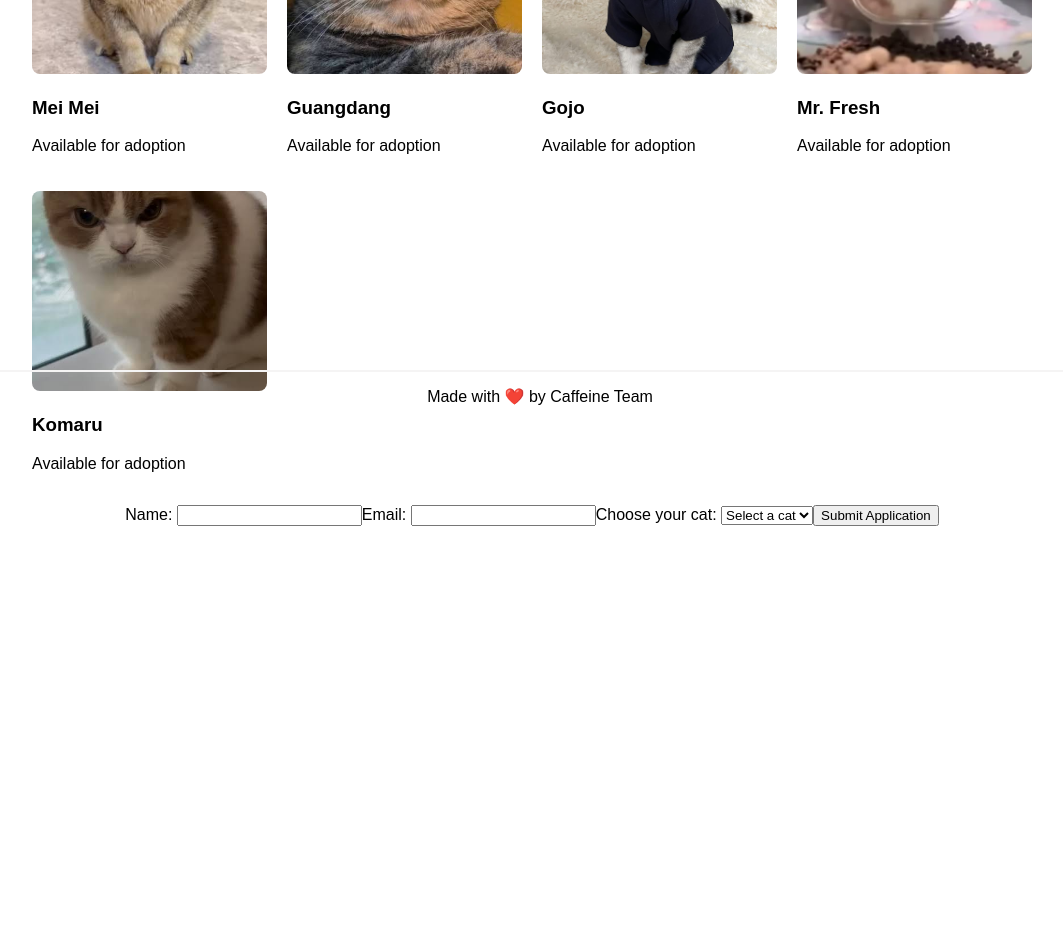
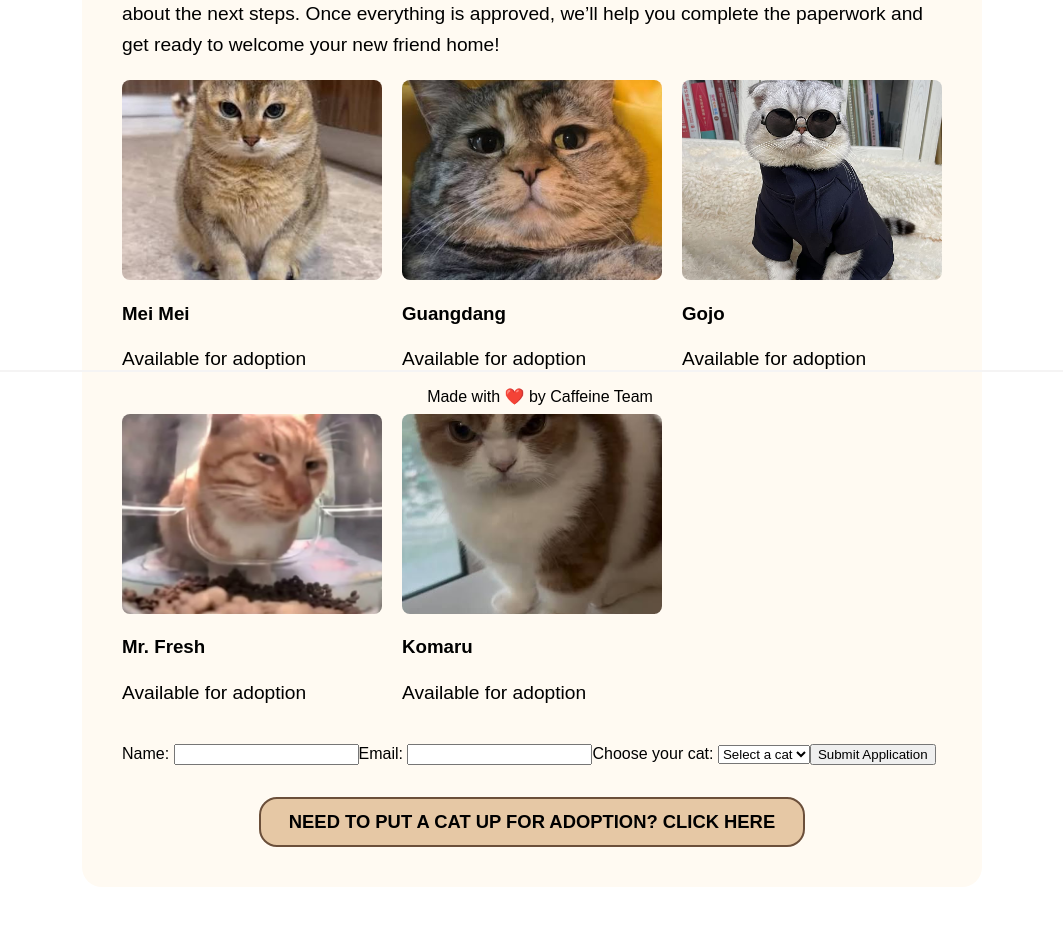
Before and after one commit to sanchitamodi/Cafeline-Team1, a Next.js app: page /adopt in a window 1280 px wide. Shown: the part 380-1306 px from the top of the page, without its empty margins (108-1171 px from the left). Before the commit the page ends 914 px from the top, so only its background shows below. Built offline with nearby package versions, Linux system fonts and the light colour scheme; a web font is replaced by a local one.

Commit message:
Added put cat up for adoption page

```diff
--- a/src/app/adopt/adopt.module.css
+++ b/src/app/adopt/adopt.module.css
@@ -1,3 +1,5 @@
+@import "../globals.css";
+
 .page {
   align-items: center;
   display: flex;
@@ -22,3 +24,23 @@
   padding: 0;
   list-style: none;
 }
+
+.addButton {
+  display: block;
+  align-items: center;
+  width: fit-content;
+  justify-content: center;
+  margin: 2rem auto 0;
+  padding: 0.75rem 1.75rem;
+  background-color: #e6c8a5;
+  color: black;
+  border: 2px solid #6b4f3a;
+  border-radius: 18px;
+  font-family: inherit;
+  font-size: 1.15rem;
+  font-weight: bold;
+  text-align: center;
+  text-decoration: none;
+  cursor: pointer;
+  transition: background-color 0.2s;
+}
--- a/src/app/adopt/page.tsx
+++ b/src/app/adopt/page.tsx
@@ -1,5 +1,6 @@
 "use client";
 
+import Link from "next/link";
 import { cats } from "../example/data";
 import { useState, FormEvent } from "react";
 import styles from "./adopt.module.css";
@@ -13,7 +14,7 @@ export default function Adopt() {
   }
 
   return (
-    <main className={styles.page}>
+    <main className={"about-page"}>
       <h1>The Cafeline Adoption Process</h1>
       <p>
         Browse our cats avaiable for adoption, then visit Cafeline to meet them in person. Spend some time getting to
@@ -59,6 +60,10 @@ export default function Adopt() {
         <button type="submit">Submit Application</button>
         {submitted && <p>Your Application was submitted! </p>}
       </form>
+
+      <Link href="adopt/add/" className={styles.addButton}>
+        NEED TO PUT A CAT UP FOR ADOPTION? CLICK HERE
+      </Link>
     </main>
   );
 }
--- a/src/components/Navbar.tsx
+++ b/src/components/Navbar.tsx
@@ -15,7 +15,7 @@ const tabs = [
 export default function Navbar() {
   return (
     <nav className={styles.nav}>
-      <h2 className={styles.header}> Cafeline</h2>
+      <h2 className={styles.header}> Cafeline </h2>
       <div className={styles.navItems}>
         {tabs.map((tab) => (
           <Link href={tab.link} className={styles.navbarfont} key={tab.link}>
```
